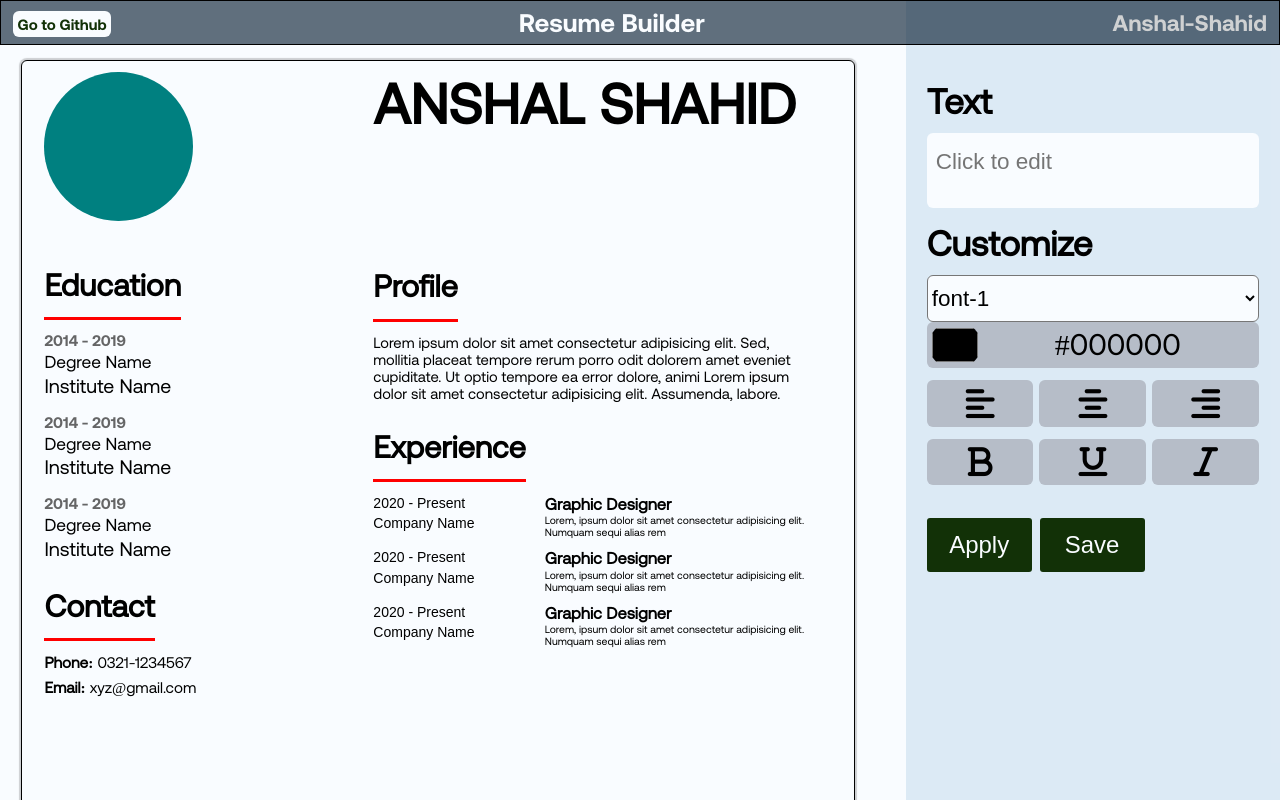
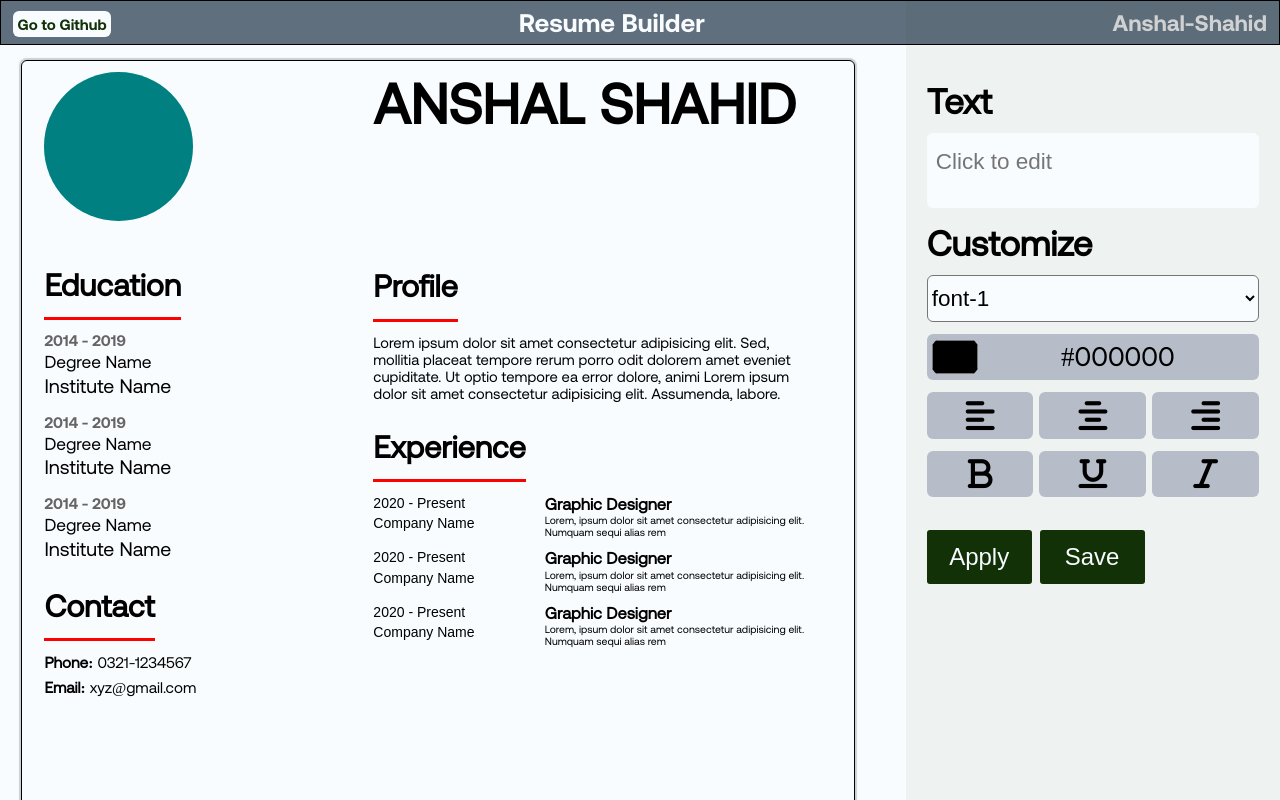
Before and after one commit to Anshal-Shahid/hackathon-project-resume-builder, a website: page panel.html in a window 1280 px wide. Drawn offline with Linux system fonts and the light colour scheme.

Commit message:
Update panel.css

```diff
--- a/panel.css
+++ b/panel.css
@@ -173,7 +173,7 @@ nav a {
 
 .third-col {
     width: 30%;
-    background-color: #d0e2f1b0;
+    background-color: #e9efebb0;
 }
 
 
@@ -270,6 +270,9 @@ nav a {
     .cv .cv-col-1.img{
         width: 4rem;
         height: 4rem;
+    }
+    nav{
+        height: 1.8rem;
     }
 }
 @media (max-width:360px) {
@@ -536,6 +539,9 @@ nav a {
 /* btn */
 .text .btns-container {}
 
+
+
+
 .text .btns-container h3 {
     margin-bottom: .4rem;
 }
@@ -601,7 +607,7 @@ nav a {
 }
 
 .row-2 .color p {
-    font-size: 1rem;
+    font-size: .9rem;
     /* align-self: center; */
     margin: 0 auto;
 }
@@ -671,7 +677,11 @@ nav a {
     text-align: right;
 }
 
-
+.c{
+    display: flex;
+    flex-direction: column;
+    gap: .4rem;
+}
 
 
 @media (max-width:800px) {
@@ -703,6 +713,7 @@ nav a {
     }
     .c{
         display: flex;
+        flex-direction: unset;
         gap: 1rem;
     }
     .main-btns{
```
